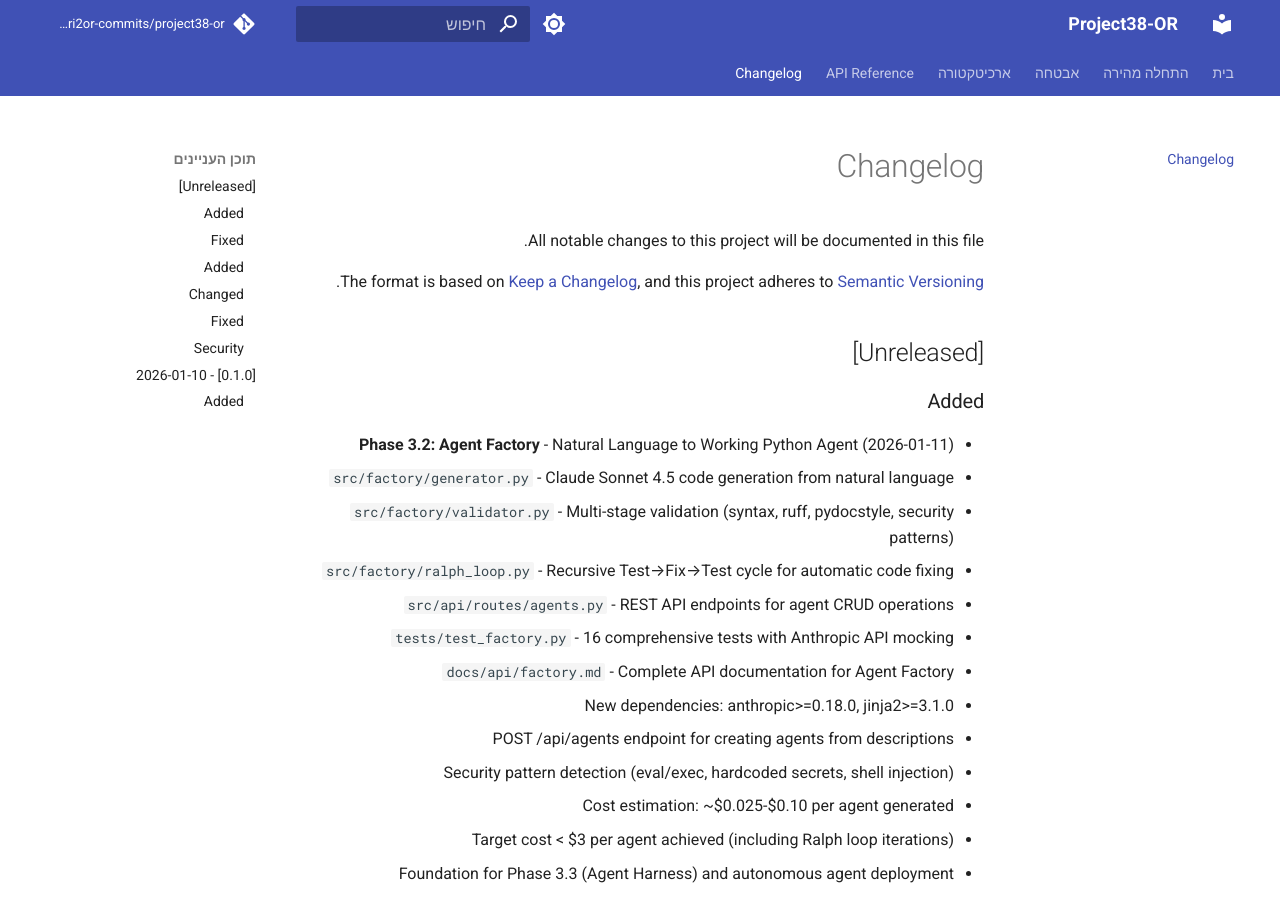
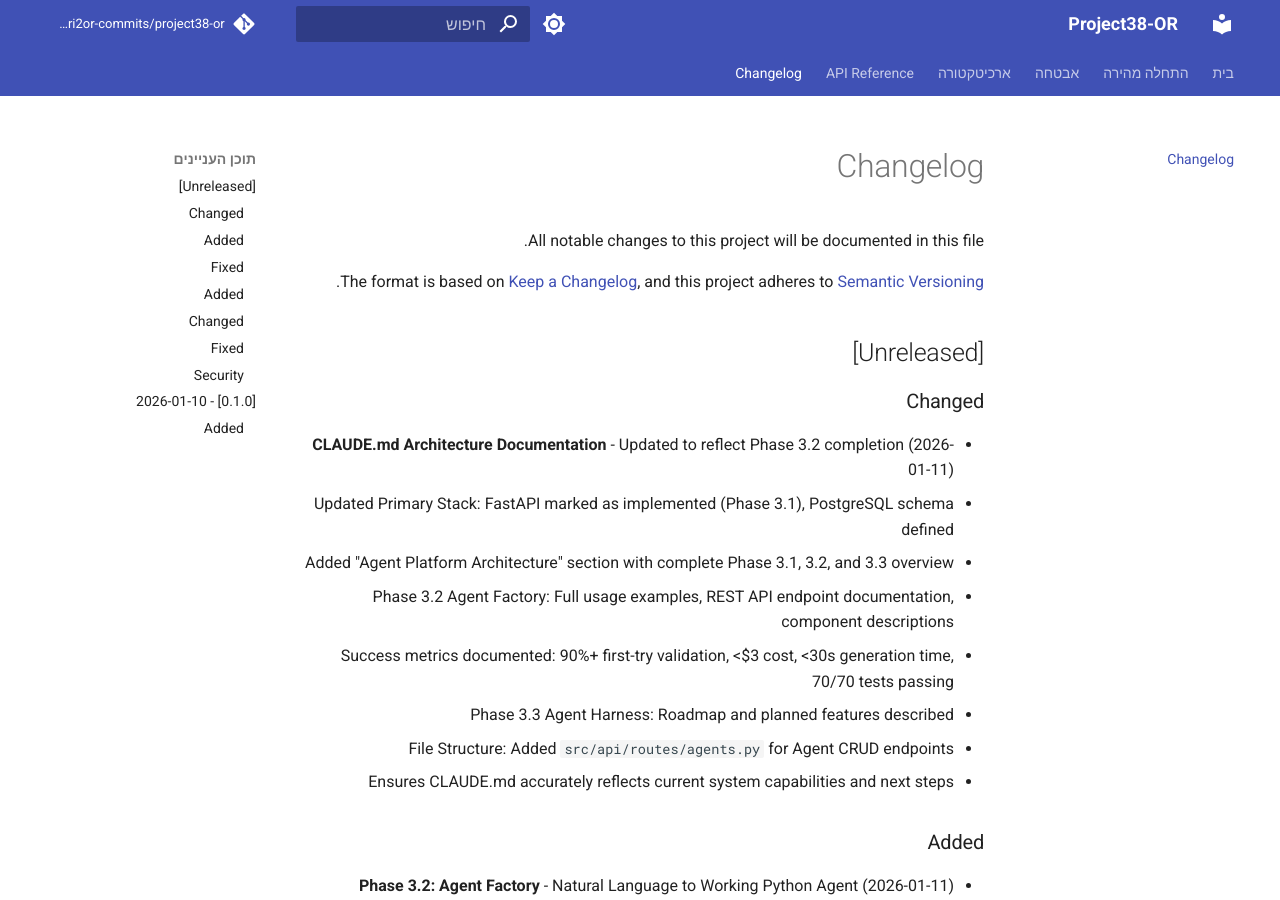
Before and after one commit to edri2or-commits/project38-or, an MkDocs documentation site: the page built from docs/changelog.md, in a window 1280 px wide and 900 px high. Built offline with MkDocs 1.6.1 and Material for MkDocs 9.7.7, drawn with Linux system fonts in a browser that asks for light colours; comment, search, counter and statistics services are not loaded.

Commit message:
docs: update CLAUDE.md with Phase 3.2 completion and architecture
- Update Primary Stack status: FastAPI implemented, PostgreSQL schema defined
- Add comprehensive 'Agent Platform Architecture' section
- Document Phase 3.1 (Core Infrastructure) completion
- Document Phase 3.2 (Agent Factory) completion with usage examples
- Describe Phase 3.3 (Agent Harness) roadmap
- Add REST API endpoint examples and component descriptions
- Document success metrics: 90%+ validation, <$3 cost, <30s generation
- Update File Structure with agents.py route
- Update changelog with documentation improvements

This ensures CLAUDE.md is 100% aligned with actual system state:
- Phases 3.1 and 3.2 marked as completed
- All implemented features documented with examples
- Clear roadmap for Phase 3.3 (Agent Harness)
- File structure reflects all current modules

```diff
--- a/docs/changelog.md
+++ b/docs/changelog.md
@@ -6,6 +6,16 @@
 and this project adheres to [Semantic Versioning](https://semver.org/spec/v2.0.0.html).
 
 ## [Unreleased]
+
+### Changed
+- **CLAUDE.md Architecture Documentation** - Updated to reflect Phase 3.2 completion (2026-01-11)
+  - Updated Primary Stack: FastAPI marked as implemented (Phase 3.1), PostgreSQL schema defined
+  - Added "Agent Platform Architecture" section with complete Phase 3.1, 3.2, and 3.3 overview
+  - Phase 3.2 Agent Factory: Full usage examples, REST API endpoint documentation, component descriptions
+  - Success metrics documented: 90%+ first-try validation, <$3 cost, <30s generation time, 70/70 tests passing
+  - Phase 3.3 Agent Harness: Roadmap and planned features described
+  - File Structure: Added `src/api/routes/agents.py` for Agent CRUD endpoints
+  - Ensures CLAUDE.md accurately reflects current system capabilities and next steps
 
 ### Added
 - **Phase 3.2: Agent Factory** - Natural Language to Working Python Agent (2026-01-11)
```
Also changed, not shown: CLAUDE.md (+110 -3 lines).
